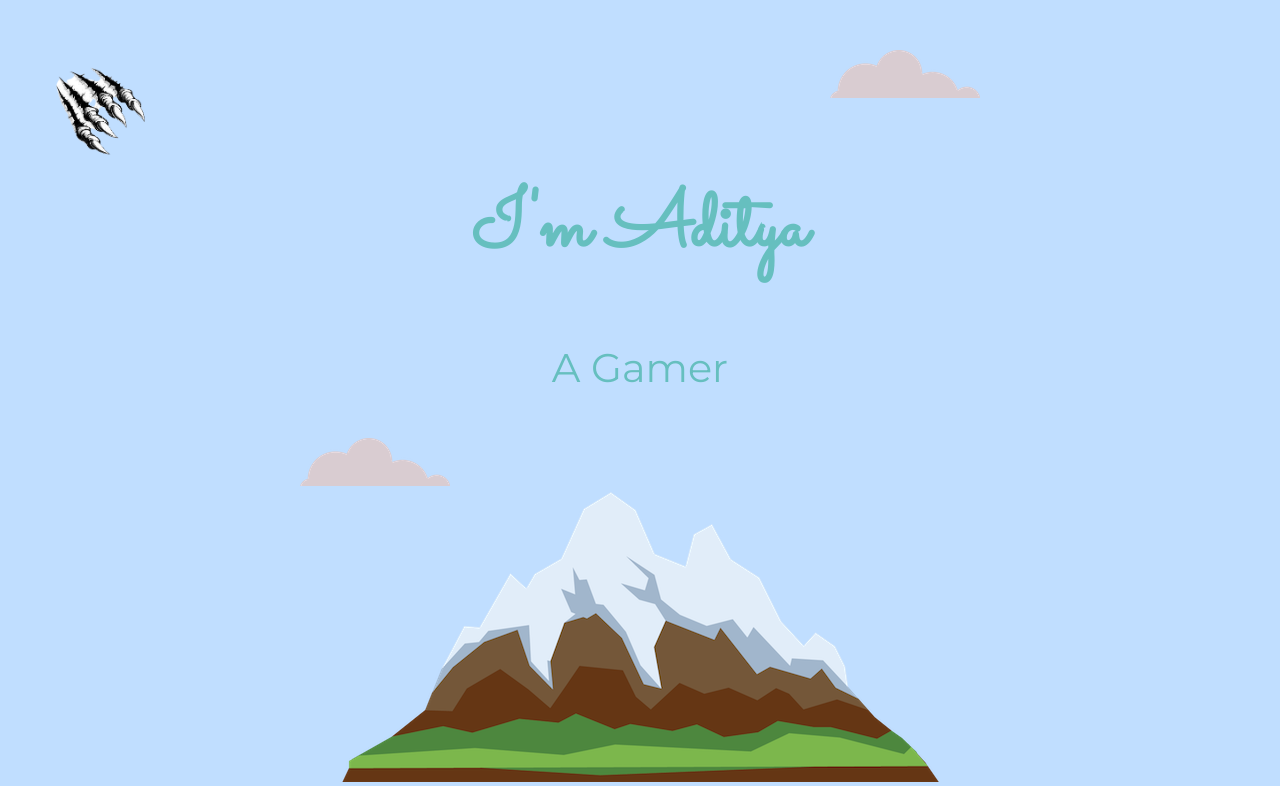
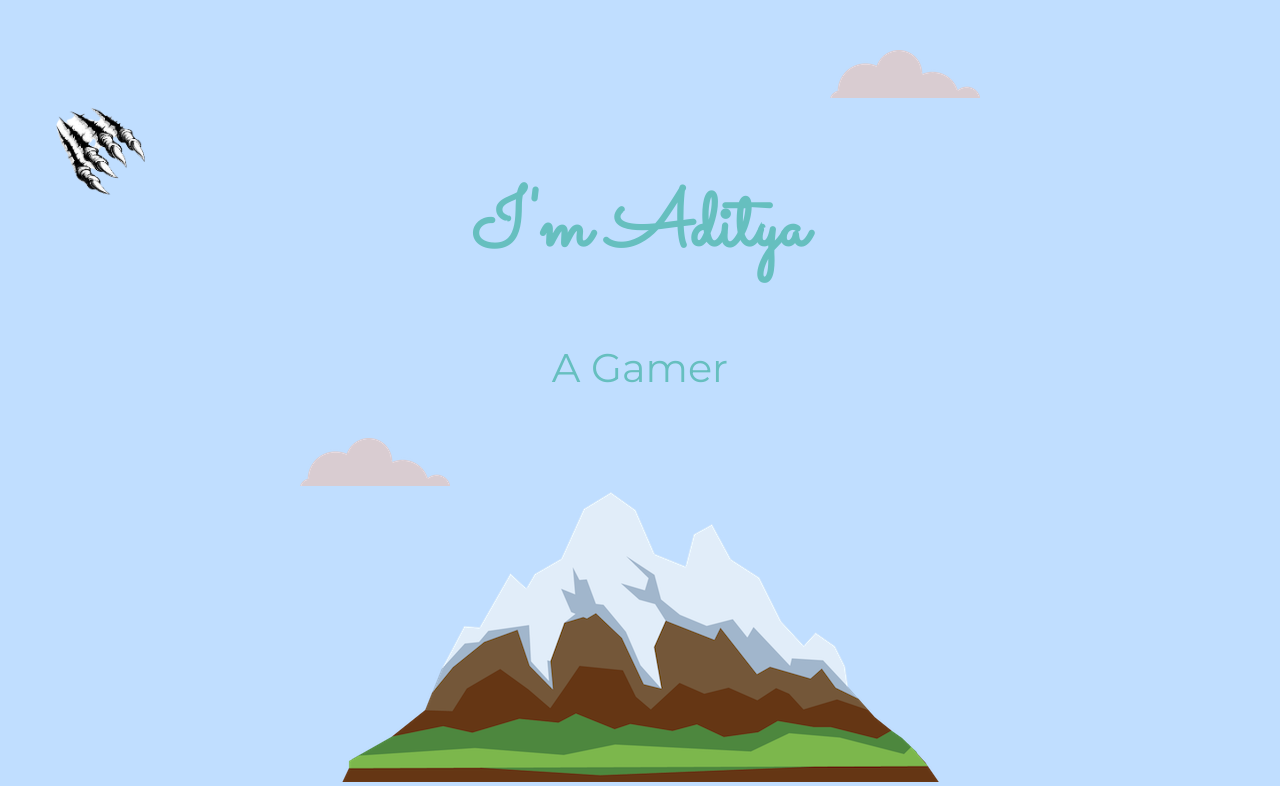
Before and after one commit to adityasingh9170843/proCv, a plain HTML site: page index.html in a window 1280 px wide. Shown: the top 800 px of the page. Drawn offline with Linux system fonts and the light colour scheme.

Commit message:
Update styles.css

```diff
--- a/css/styles.css
+++ b/css/styles.css
@@ -144,8 +144,7 @@ hr
     position: absolute;
     background-color: #C0DEFF;
     width: 100px;
-    top: 60px;
-      left: 50px;
+    left: 50px;
 
 
   }
```
